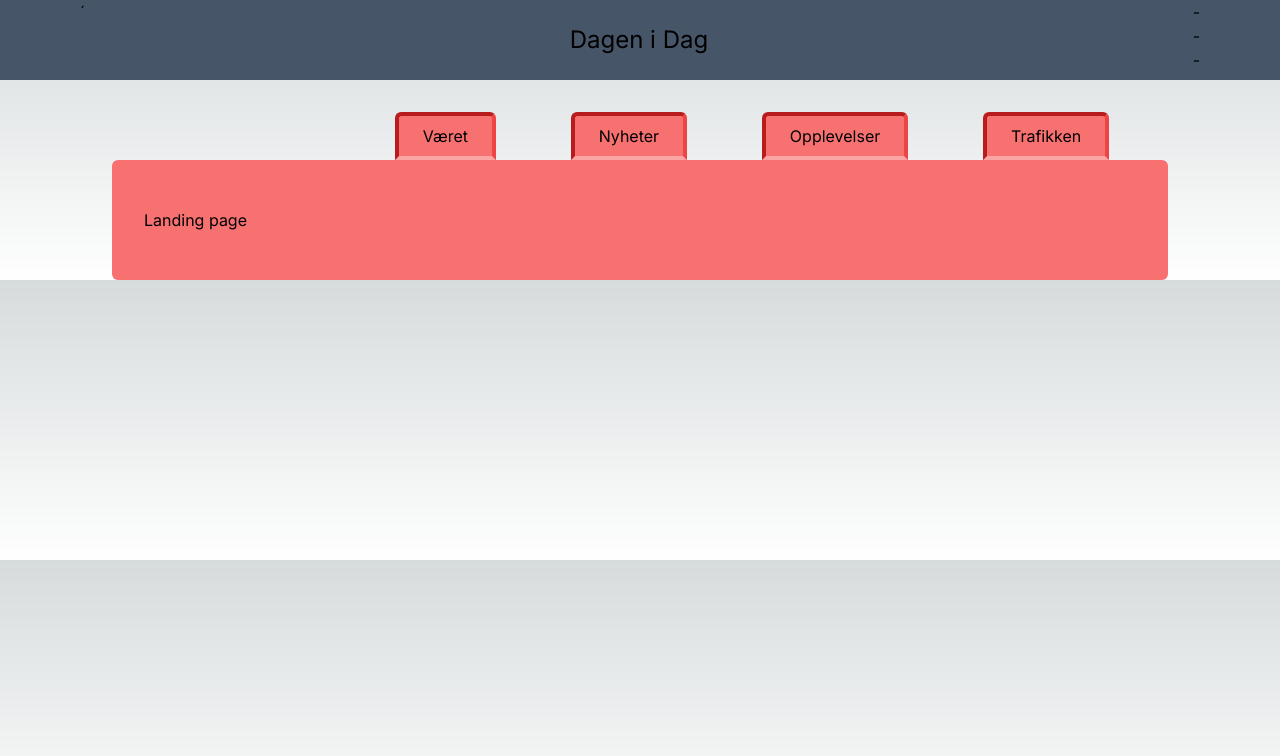
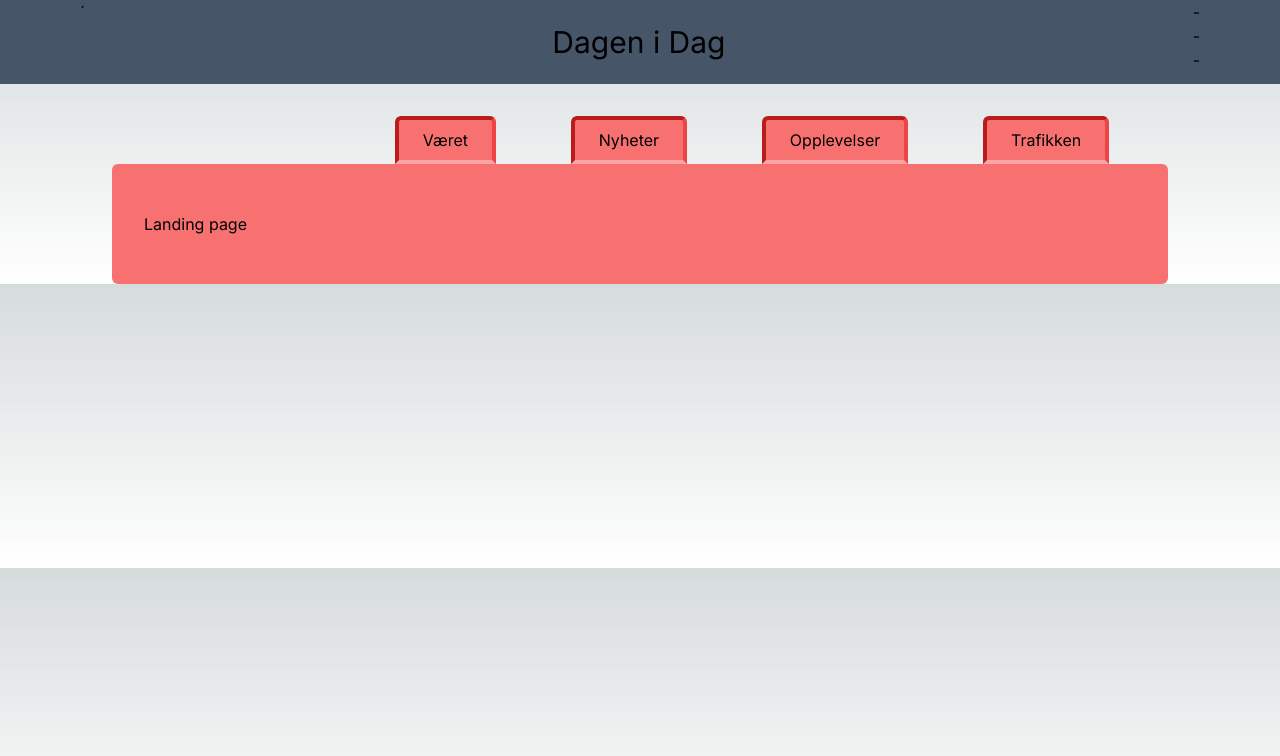
Before and after one commit to VidarHeritier/dagen-i-dag, a Next.js app: page / in a window 1280 px wide. Shown: the top 756 px of the page. Built offline with nearby package versions, Linux system fonts and the light colour scheme.

Commit message:
small tweak

```diff
--- a/app/Header/page.tsx
+++ b/app/Header/page.tsx
@@ -5,7 +5,7 @@ export default function Header() {
   return (
     <header className="flex justify-between bg-slate-600 mb-8">
       <p className="ml-20">´</p>
-      <h1 className="my-6 text-2xl">Dagen i Dag</h1>
+      <h1 className="my-6 text-3xl">Dagen i Dag</h1>
       <HamburgerMenu />
     </header>
   );
```
